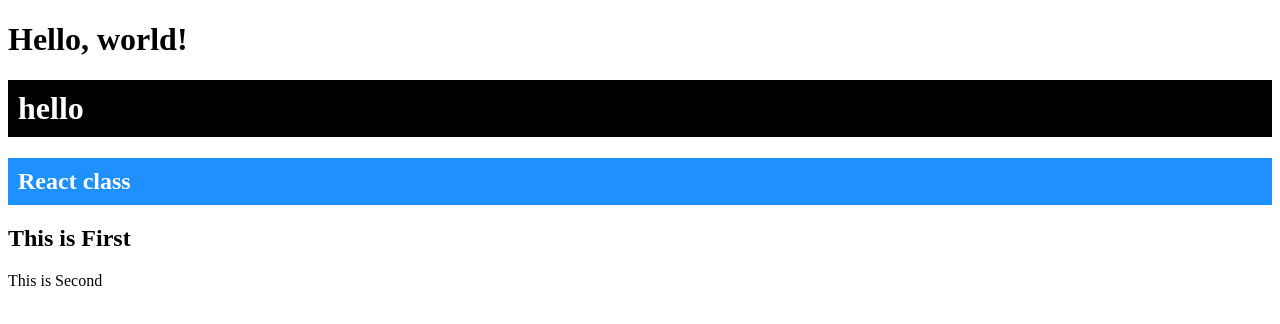
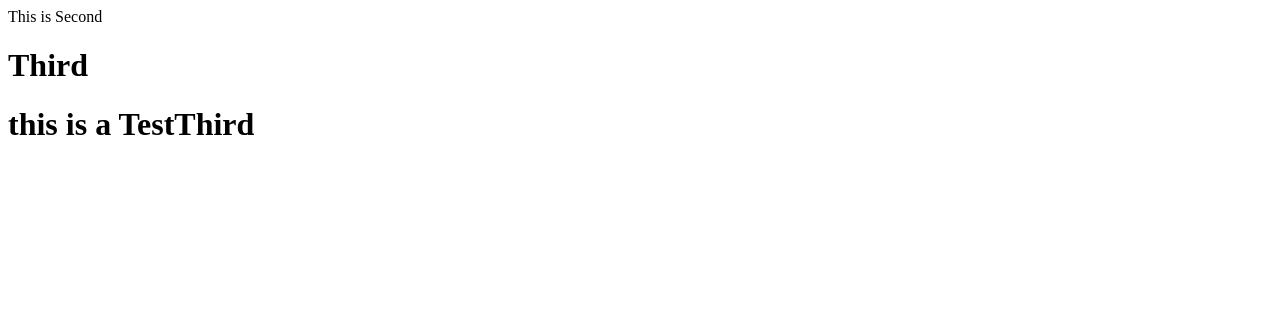
Before and after one commit to sman40901/dursikshya, a React (Create React App) app in the folder code/my-firstapp1/: page /Second in a window 1280 px wide. Shown: the top 324 px of the page. Built offline with nearby package versions, Linux system fonts and the light colour scheme.

Commit message:
browser router added

```diff
--- a/code/my-firstapp1/package.json
+++ b/code/my-firstapp1/package.json
@@ -8,6 +8,7 @@
     "@testing-library/user-event": "^13.5.0",
     "react": "^18.2.0",
     "react-dom": "^18.2.0",
+    "react-router-dom": "6.8.2",
     "react-scripts": "5.0.1",
     "web-vitals": "^2.1.4"
   },
--- a/code/my-firstapp1/src/App.js
+++ b/code/my-firstapp1/src/App.js
@@ -1,15 +1,26 @@
-import First from "./First"
-import Second from "./Second";
+// import First from "./First"
+// import Second from "./Second";
 
 
-function App(props) {
+// function App(props) {
+//   const currDate = new Date();
+//   return (
+//     <div>
+//       <h1>Hello, world!</h1>
+//       <First/>
+//       <Second/>
+//     </div>
+//   );
+// }
+
+import MyRoutes from "./MyRoutes";
+
+const App=(props)=> {
   const currDate = new Date();
   return (
-    <div>
-      <h1>Hello, world!</h1>
-      <First/>
-      <Second/>
-    </div>
+    <>
+      <MyRoutes/>
+    </>
   );
 }
 export default App;
--- /dev/null
+++ b/code/my-firstapp1/src/Home.js
@@ -0,0 +1,11 @@
+import React from 'react'
+
+const Home = () => {
+  return (
+    <>
+    <h1>this is home page</h1>
+    </>
+  )
+}
+
+export default Home
--- /dev/null
+++ b/code/my-firstapp1/src/MyRoutes.js
@@ -0,0 +1,21 @@
+import React from 'react'
+import { BrowserRouter as Router,Routes,Route } from 'react-router-dom'
+import First from "./First"
+import Second from "./Second"
+import Home from "./Home"
+import NoPage from './NoPage'
+
+const MyRoutes = () => {
+  return (
+    <Router>
+        <Routes>
+            <Route path="/First" element={ <First/> } />
+            <Route path="/Second" element={ <Second/> } />
+            <Route path="/" element={ <Home/> } />
+            <Route path="*" element={ <NoPage/> } />
+        </Routes>
+    </Router>
+  )
+}
+
+export default MyRoutes
--- /dev/null
+++ b/code/my-firstapp1/src/NoPage.js
@@ -0,0 +1,12 @@
+import React from 'react'
+
+const NoPage = () => {
+  return (
+    <>
+    <h1>404</h1>
+    <h1>This page does not exists.</h1>
+    </>
+  )
+}
+
+export default NoPage
--- a/code/my-firstapp1/src/Second.js
+++ b/code/my-firstapp1/src/Second.js
@@ -1,8 +1,13 @@
 import React from 'react'
+import { TestThird, Third } from './Third'
 
 const Second = () => {
   return (
+    <>
     <div>This is Second</div>
+    <Third/>
+    <TestThird/>
+    </>
   )
 }
 
--- /dev/null
+++ b/code/my-firstapp1/src/Third.js
@@ -0,0 +1,17 @@
+import React from "react";
+
+export const Third = () => {
+  return (
+    <>
+      <h1>Third</h1>
+    </>
+  );
+};
+
+export const TestThird = () => {
+  return (
+    <>
+      <h1>this is a TestThird</h1>
+    </>
+  );
+};
```
Also changed, not shown: 1 other file (tests, documents, lock files or other folders).
